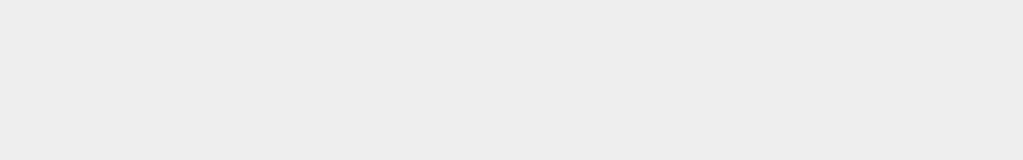
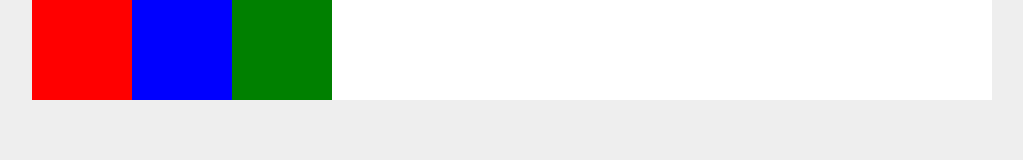
Before and after one commit to DevonHogencamp/cssFlexbox, a plain HTML site: page index.html in a window 1280 px wide. Shown: the whole page, without its empty margins (128-1151 px from the left). Drawn offline with Linux system fonts and the light colour scheme.

Commit message:
intro to the flexbox

```diff
--- a/style.css
+++ b/style.css
@@ -1,14 +1,36 @@
-*{
+* {
     font-family: verdana;
     margin: 0;
 }
 
-body{
+body {
     background: #eee;
 }
 
-.wrapper{
+.wrapper {
     width: 100%;
     max-width: 960px;
     margin: 0 auto;
 }
+
+.flex-container {
+    display: flex;
+    background: #ffffff;
+}
+
+.box {
+    height: 100px;
+    min-width: 100px;
+}
+
+.one {
+    background: red;
+}
+
+.two {
+    background: blue;
+}
+
+.three {
+    background: green;
+}
```
Also changed, not shown: index.html (indentation only).
